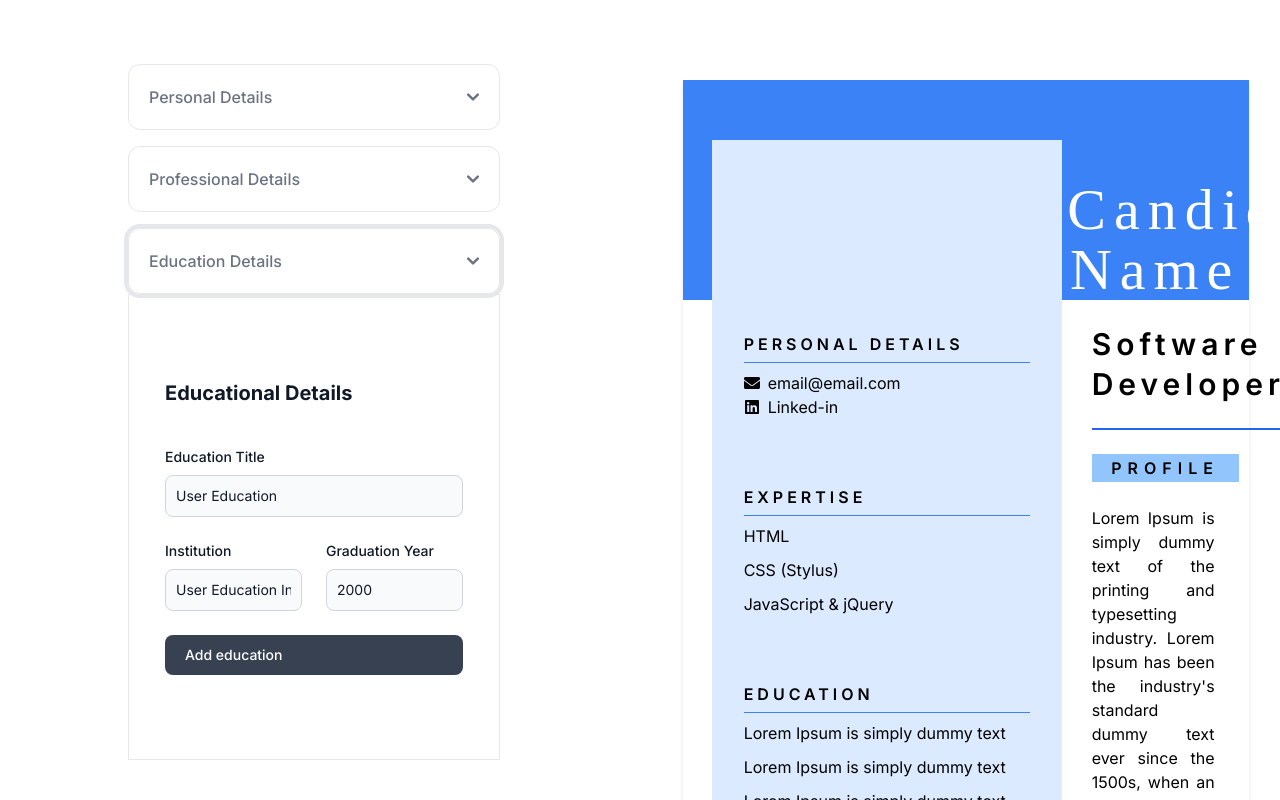
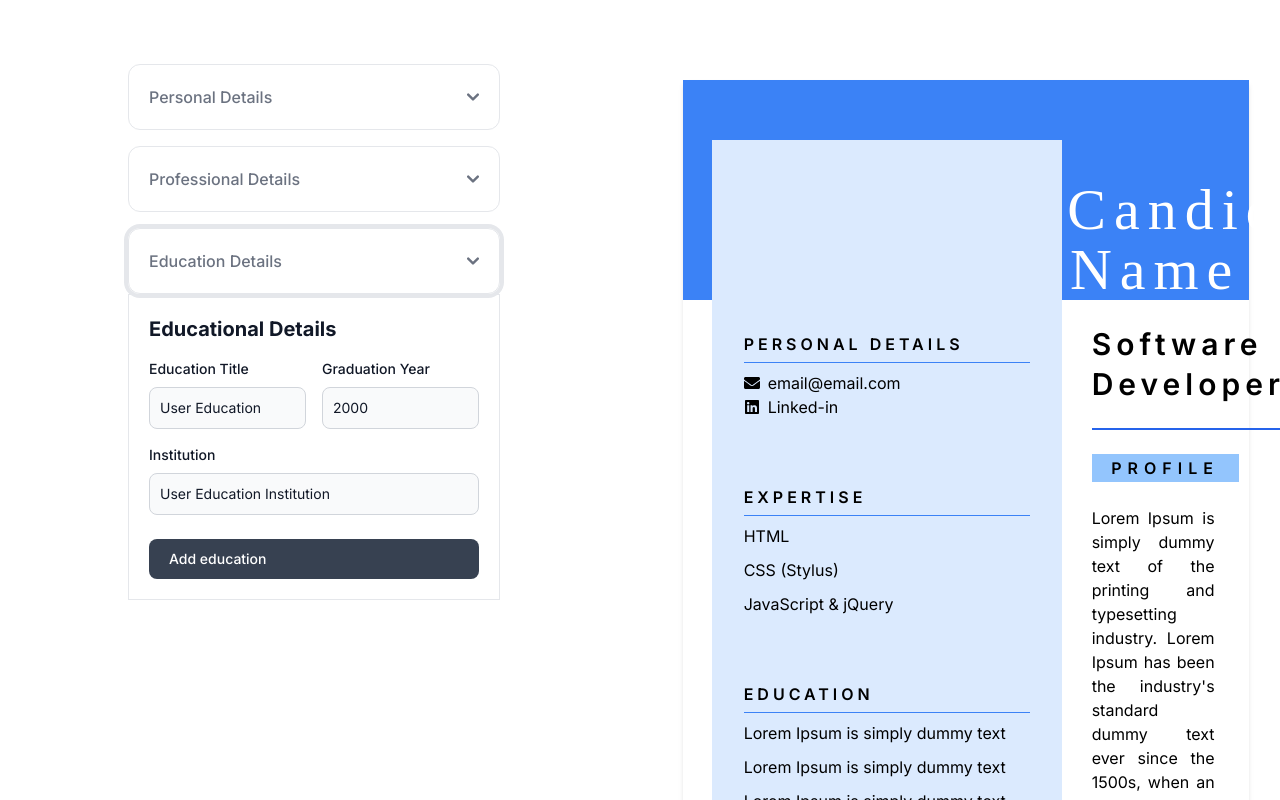
Before and after one commit to washington-shoji/resume-builder-next, a Next.js app: page /builder in a window 1280 px wide. Both pictures are taken after a click on the button "Education Details". Shown: the top 800 px of the page. Built offline with nearby package versions, Linux system fonts and the light colour scheme.

Commit message:
- updated resume education detail component

```diff
--- a/src/app/components/ResumeEducationalDetails.tsx
+++ b/src/app/components/ResumeEducationalDetails.tsx
@@ -1,6 +1,6 @@
-import React from 'react';
-import { useFieldArray, useFormContext } from 'react-hook-form';
-import { ResumeOneFormInput } from '../types/resume-data.types';
+import React from "react";
+import { useFieldArray, useFormContext } from "react-hook-form";
+import { ResumeOneFormInput } from "../types/resume-data.types";
 
 export default function ResumeEducationalDetails() {
   const {
@@ -10,48 +10,37 @@ export default function ResumeEducationalDetails() {
   } = useFormContext<ResumeOneFormInput>();
 
   const { fields, append, remove } = useFieldArray({
-		name: 'educationalData',
+    name: "educationalData",
     control,
   });
 
   return (
-		<section className=' bg-white dark:bg-gray-900'>
-			<div className='py-8 px-4 mx-auto max-w-2xl lg:py-16'>
-				<h2 className='mb-4 text-xl font-bold text-gray-900 dark:text-white'>
+    <section className=" bg-white dark:bg-gray-900">
+      <div className="mx-auto">
+        <h2 className="mb-4 text-xl font-bold text-gray-900 dark:text-white">
           Educational Details
         </h2>
-				<div className=' grid gap-4 sm:grid-cols-2 sm:gap-6'>
+        <div className=" grid gap-4 sm:grid-cols-2 sm:gap-6">
           {fields.map((field, index) => {
             return (
               <React.Fragment key={field.id}>
-								<div className='sm:col-span-2'>
-									<button
-										type='button'
-										className={`w-full inline-flex items-center px-5 py-2.5 mt-4 sm:mt-6 text-sm font-medium text-center text-white bg-red-700 rounded-lg focus:ring-4 focus:ring-red-200 dark:focus:ring-red-900 hover:bg-red-800 ${
-											fields.length === 1 ? 'hidden' : ''
-										}`}
-										disabled={fields.length === 1}
-										onClick={() => remove(index)}
-									>
-										Remove education below
-									</button>
-								</div>
-
-								<div className='sm:col-span-2'>
+                <div className="sm:col-span-2">
+                  <div className="flex items-start gap-4 mb-4">
+                    <div className="w-full">
                       <label
-										htmlFor='name'
-										className='block mb-2 text-sm font-medium text-gray-900 dark:text-white'
+                        htmlFor="name"
+                        className="block mb-2 text-sm font-medium text-gray-900 dark:text-white"
                       >
                         Education Title
                       </label>
                       <input
-										type='text'
-										className='bg-gray-50 border border-gray-300 text-gray-900 text-sm rounded-lg focus:ring-primary-600 focus:border-primary-600 block w-full p-2.5 dark:bg-gray-700 dark:border-gray-600 dark:placeholder-gray-400 dark:text-white dark:focus:ring-primary-500 dark:focus:border-primary-500'
-										placeholder='Education Title'
+                        type="text"
+                        className="bg-gray-50 border border-gray-300 text-gray-900 text-sm rounded-lg focus:ring-primary-600 focus:border-primary-600 block w-full p-2.5 dark:bg-gray-700 dark:border-gray-600 dark:placeholder-gray-400 dark:text-white dark:focus:ring-primary-500 dark:focus:border-primary-500"
+                        placeholder="Education Title"
                         aria-invalid={
                           errors?.educationalData?.[index]?.educationTitle
-												? 'true'
-												: 'false'
+                            ? "true"
+                            : "false"
                         }
                         {...register(
                           `educationalData.${index}.educationTitle` as const,
@@ -62,30 +51,78 @@ export default function ResumeEducationalDetails() {
                       />
                       {errors?.educationalData?.[index]?.educationTitle && (
                         <p
-											id='standard_error_help'
-											className='mt-2 text-xs text-red-600 dark:text-red-400'
+                          id="standard_error_help"
+                          className="mt-2 text-xs text-red-600 dark:text-red-400"
                         >
-											<span className='font-medium'>Educational Title</span> is
-											required!
+                          <span className="font-medium">Educational Title</span>{" "}
+                          is required!
                         </p>
                       )}
                     </div>
-								<div>
+
+                    <div className="w-full">
                       <label
-										htmlFor='brand'
-										className='block mb-2 text-sm font-medium text-gray-900 dark:text-white'
+                        htmlFor="brand"
+                        className="block mb-2 text-sm font-medium text-gray-900 dark:text-white"
+                      >
+                        Graduation Year
+                      </label>
+                      <input
+                        type="text"
+                        id="year"
+                        className="bg-gray-50 border border-gray-300 text-gray-900 text-sm rounded-lg focus:ring-primary-600 focus:border-primary-600 block w-full p-2.5 dark:bg-gray-700 dark:border-gray-600 dark:placeholder-gray-400 dark:text-white dark:focus:ring-primary-500 dark:focus:border-primary-500"
+                        placeholder="Graduation Year"
+                        aria-invalid={
+                          errors?.educationalData?.[index]?.year
+                            ? "true"
+                            : "false"
+                        }
+                        {...register(`educationalData.${index}.year` as const, {
+                          required: true,
+                        })}
+                      />
+                      {errors?.educationalData?.[index]?.year && (
+                        <p
+                          id="standard_error_help"
+                          className="mt-2 text-xs text-red-600 dark:text-red-400"
+                        >
+                          <span className="font-medium">Graduation Year</span>{" "}
+                          is required!
+                        </p>
+                      )}
+                    </div>
+
+                    <div className={fields.length === 1 ? "hidden" : "w-full"}>
+                      <label className="block mb-2 text-sm font-medium text-gray-900 dark:text-white">
+                        Remove from form
+                      </label>
+                      <button
+                        type="button"
+                        className="w-full p-3  text-sm font-medium text-center text-white bg-red-700 rounded-lg focus:ring-4 focus:ring-red-200 dark:focus:ring-red-900 hover:bg-red-800 "
+                        disabled={fields.length === 1}
+                        onClick={() => remove(index)}
+                      >
+                        Remove education below
+                      </button>
+                    </div>
+                  </div>
+
+                  <div className="w-full">
+                    <label
+                      htmlFor="brand"
+                      className="block mb-2 text-sm font-medium text-gray-900 dark:text-white"
                     >
                       Institution
                     </label>
                     <input
-										type='text'
-										id='institution'
-										className='bg-gray-50 border border-gray-300 text-gray-900 text-sm rounded-lg focus:ring-primary-600 focus:border-primary-600 block w-full p-2.5 dark:bg-gray-700 dark:border-gray-600 dark:placeholder-gray-400 dark:text-white dark:focus:ring-primary-500 dark:focus:border-primary-500'
-										placeholder='Institution'
+                      type="text"
+                      id="institution"
+                      className="bg-gray-50 border border-gray-300 text-gray-900 text-sm rounded-lg focus:ring-primary-600 focus:border-primary-600 block w-full p-2.5 dark:bg-gray-700 dark:border-gray-600 dark:placeholder-gray-400 dark:text-white dark:focus:ring-primary-500 dark:focus:border-primary-500"
+                      placeholder="Institution"
                       aria-invalid={
                         errors?.educationalData?.[index]?.institution
-												? 'true'
-												: 'false'
+                          ? "true"
+                          : "false"
                       }
                       {...register(
                         `educationalData.${index}.institution` as const,
@@ -96,44 +133,16 @@ export default function ResumeEducationalDetails() {
                     />
                     {errors?.educationalData?.[index]?.institution && (
                       <p
-											id='standard_error_help'
-											className='mt-2 text-xs text-red-600 dark:text-red-400'
+                        id="standard_error_help"
+                        className="mt-2 text-xs text-red-600 dark:text-red-400"
                       >
-											<span className='font-medium'>
+                        <span className="font-medium">
                           Educational Institution
-											</span>{' '}
+                        </span>{" "}
                         is required!
                       </p>
                     )}
                   </div>
-								<div>
-									<label
-										htmlFor='brand'
-										className='block mb-2 text-sm font-medium text-gray-900 dark:text-white'
-									>
-										Graduation Year
-									</label>
-									<input
-										type='text'
-										id='year'
-										className='bg-gray-50 border border-gray-300 text-gray-900 text-sm rounded-lg focus:ring-primary-600 focus:border-primary-600 block w-full p-2.5 dark:bg-gray-700 dark:border-gray-600 dark:placeholder-gray-400 dark:text-white dark:focus:ring-primary-500 dark:focus:border-primary-500'
-										placeholder='Graduation Year'
-										aria-invalid={
-											errors?.educationalData?.[index]?.year ? 'true' : 'false'
-										}
-										{...register(`educationalData.${index}.year` as const, {
-											required: true,
-										})}
-									/>
-									{errors?.educationalData?.[index]?.year && (
-										<p
-											id='standard_error_help'
-											className='mt-2 text-xs text-red-600 dark:text-red-400'
-										>
-											<span className='font-medium'>Graduation Year</span> is
-											required!
-										</p>
-									)}
                 </div>
               </React.Fragment>
             );
@@ -143,13 +152,13 @@ export default function ResumeEducationalDetails() {
         <div>
           {fields.length <= 3 && (
             <button
-							type='button'
-							className='w-full inline-flex items-center px-5 py-2.5 mt-4 sm:mt-6 text-sm font-medium text-center text-white bg-gray-700 rounded-lg focus:ring-4 focus:ring-gray-200 dark:focus:ring-gray-900 hover:bg-gray-800'
+              type="button"
+              className="w-full inline-flex items-center px-5 py-2.5 mt-4 sm:mt-6 text-sm font-medium text-center text-white bg-gray-700 rounded-lg focus:ring-4 focus:ring-gray-200 dark:focus:ring-gray-900 hover:bg-gray-800"
               onClick={() =>
                 append({
-									year: '',
-									educationTitle: '',
-									institution: '',
+                  year: "",
+                  educationTitle: "",
+                  institution: "",
                 })
               }
             >
```
Lines whose indentation alone changed are shown as unchanged.
